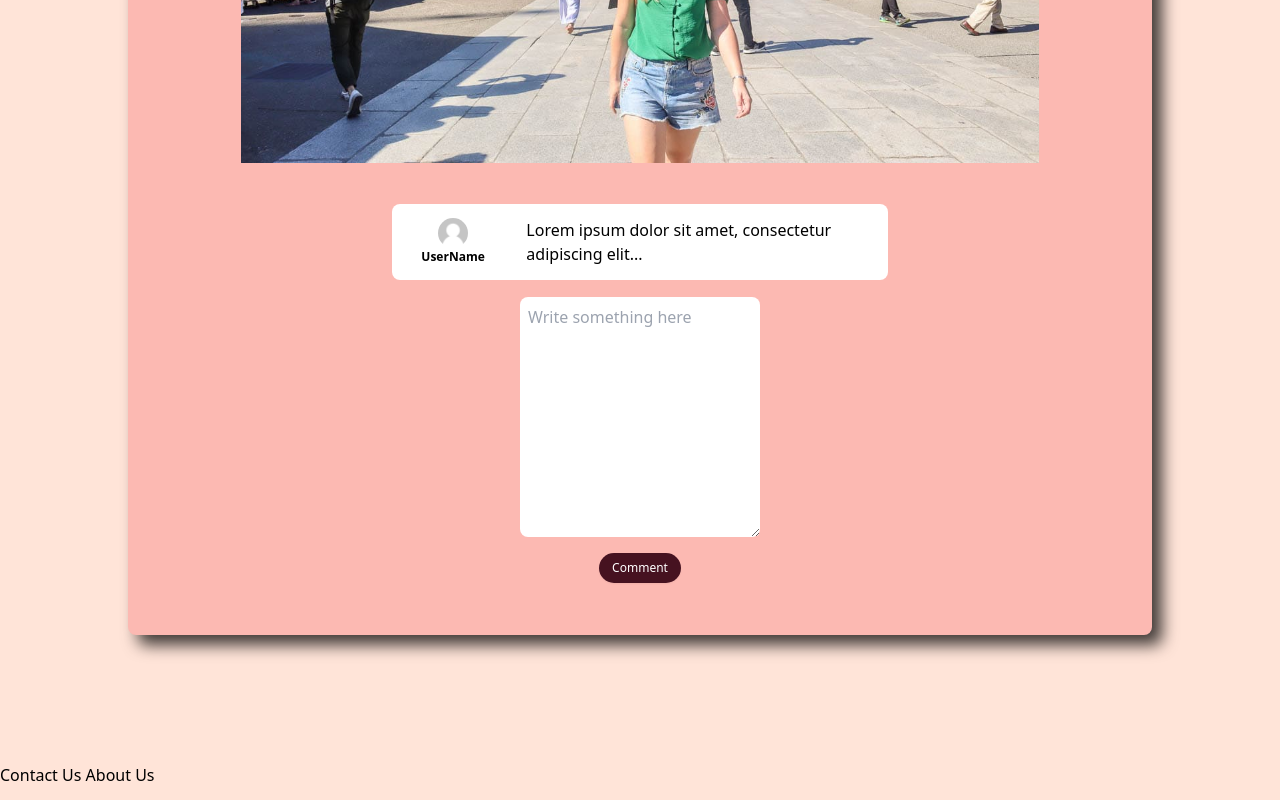
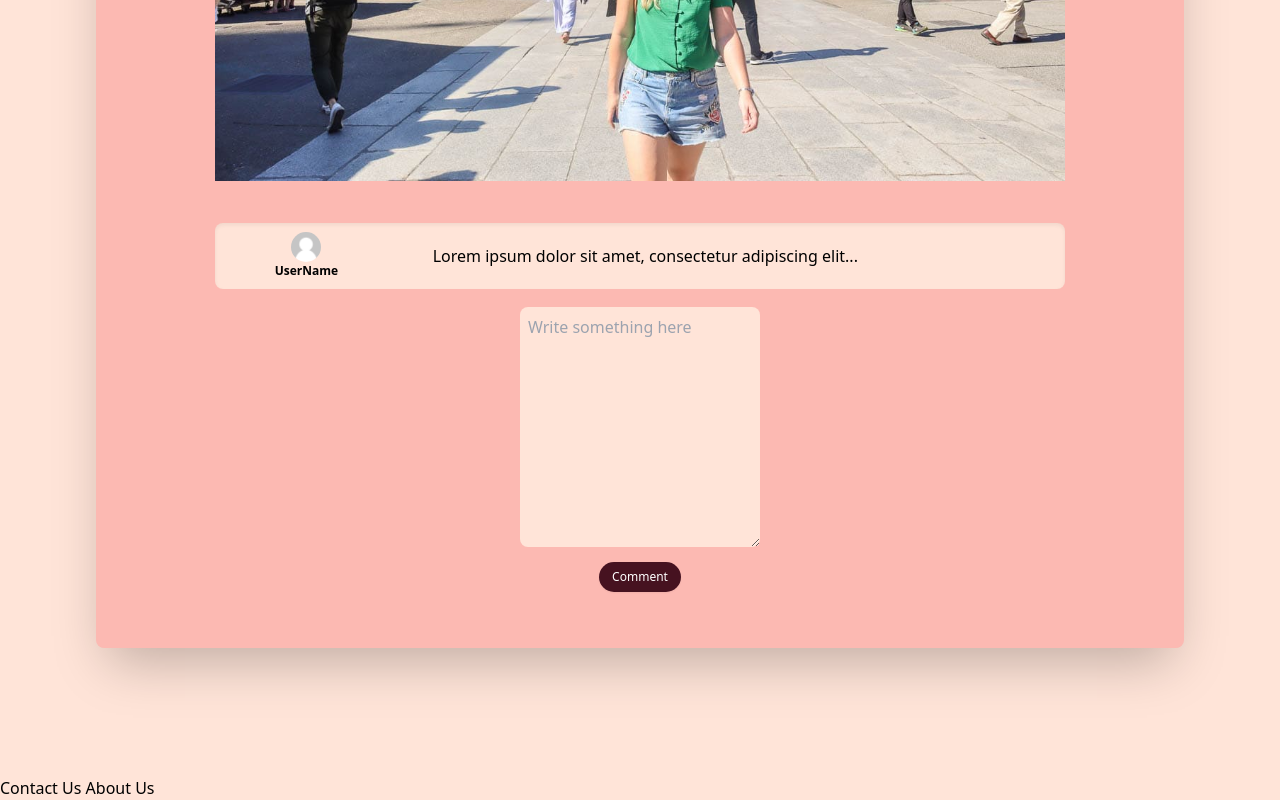
Before and after one commit to WildCodeSchool/lyon-js-sept21-p2-g2-front, a React (Create React App) app: page /posts/1 in a window 1280 px wide. Shown: the part 922-1722 px from the top of the page. Built offline with nearby package versions, Linux system fonts and the light colour scheme; the HTML template or start-up script is replaced by a standard one.

Commit message:
carousel css edited for desktop version

```diff
--- a/src/components/FullUserPost.css
+++ b/src/components/FullUserPost.css
@@ -8,9 +8,8 @@
   flex-direction: column;
   margin: 10% 5% 10% 5%;
   border-radius: 8px;
-  width: 80%;
+  width: 85%;
   padding: 1%;
-  box-shadow: 10px 10px 16px 0px rgba(0, 0, 0, 0.75);
 }
 
 #blocBody {
@@ -103,6 +102,7 @@ div#slider figure img {
   justify-content: space-around;
   flex-direction: row;
   text-align: left;
+  width: 80%;
 }
 
 #userInfoComment {
--- a/src/components/FullUserPost.jsx
+++ b/src/components/FullUserPost.jsx
@@ -9,7 +9,7 @@ import emptyAvatar from '../assets/emptyAvatar.png';
 function fullUserPost() {
   return (
     <div id="mainContainer">
-      <div id="fullUserPost" className="bg-melon-pink">
+      <div id="fullUserPost" className="bg-melon-pink shadow-2xl">
         <div id="userPostInfo">
           <img src={emptyAvatar} alt="avatar" id="avatar" />
           <span id="userName" className="font-bold">
@@ -30,7 +30,7 @@ function fullUserPost() {
             esse cillum dolore eu fugiat nulla pariatur.{' '}
           </p>
           {/* Carousel */}
-          <div id="slider" className="m-2">
+          <div id="slider" className="m-2 md:w-4/5">
             <figure>
               <img src={pic1} alt="" />
               <img src={pic2} alt="" />
@@ -42,7 +42,7 @@ function fullUserPost() {
           {/* Posted Comments */}
           <div
             id="postedComments"
-            className="bg-white rounded-lg inline-flex items-center p-1 m-2"
+            className="bg-apricot-pink shadow-inner rounded-lg inline-flex items-center p-1 m-2"
           >
             <div id="userInfoComment">
               <img src={emptyAvatar} alt="avatar" id="postAvatar" />
@@ -62,7 +62,7 @@ function fullUserPost() {
                   name="comments"
                   id="comments"
                   placeholder="Write something here"
-                  className="rounded-lg p-2"
+                  className="md:w-4/5 rounded-lg p-2 bg-apricot-pink"
                 />
               </div>
             </form>
@@ -72,7 +72,7 @@ function fullUserPost() {
             id="postBtn"
             type="button"
             value="Comment"
-            className="inline-flex items-center px-3 py-1.5 border border-transparent text-xs font-medium rounded-full shadow-sm text-white bg-dark-sienna hover:bg-english-red focus:outline-none focus:ring-2 focus:ring-offset-2 focus:ring-english-red"
+            className="px-3 py-1.5 border border-transparent text-xs font-medium rounded-full shadow-sm text-white bg-dark-sienna hover:bg-english-red focus:outline-none focus:ring-2 focus:ring-offset-2 focus:ring-english-red"
           />
         </div>
       </div>
```
Also changed, not shown: 1 other file (tests, documents, lock files or other folders).
